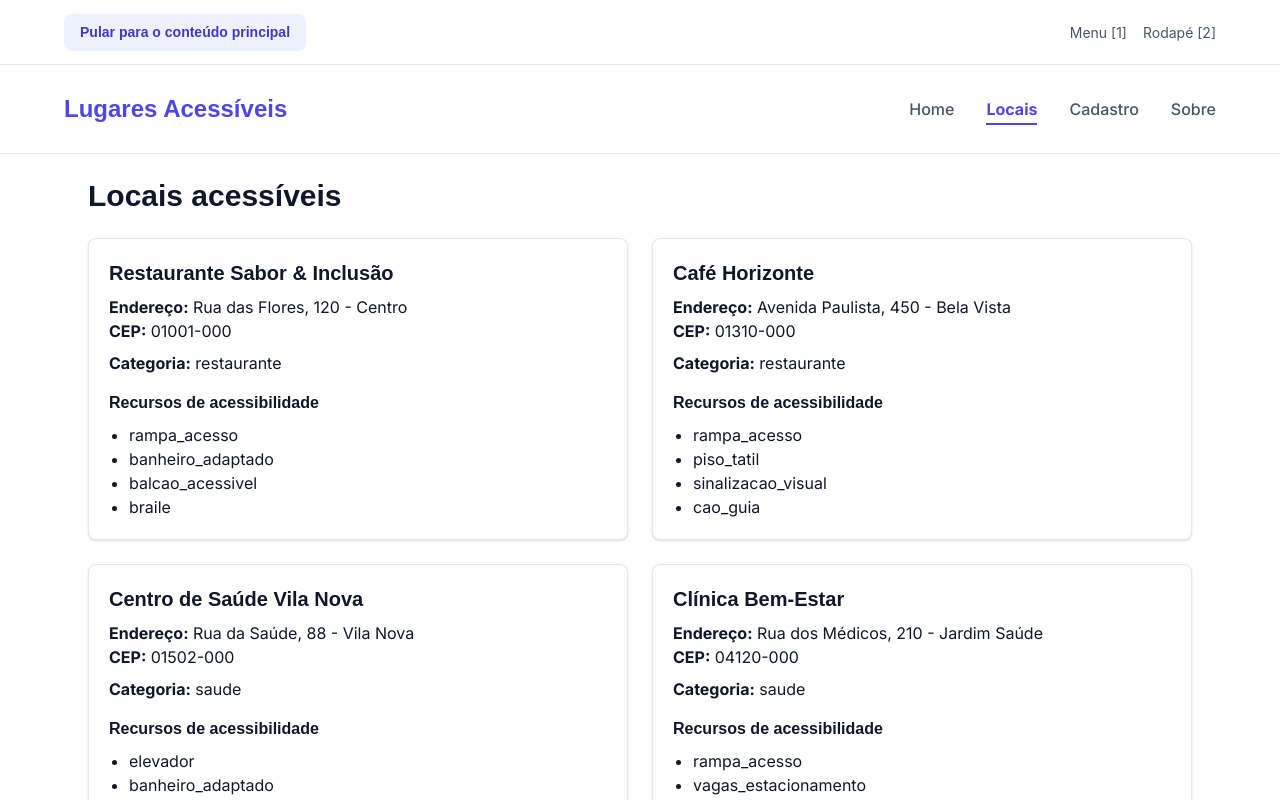
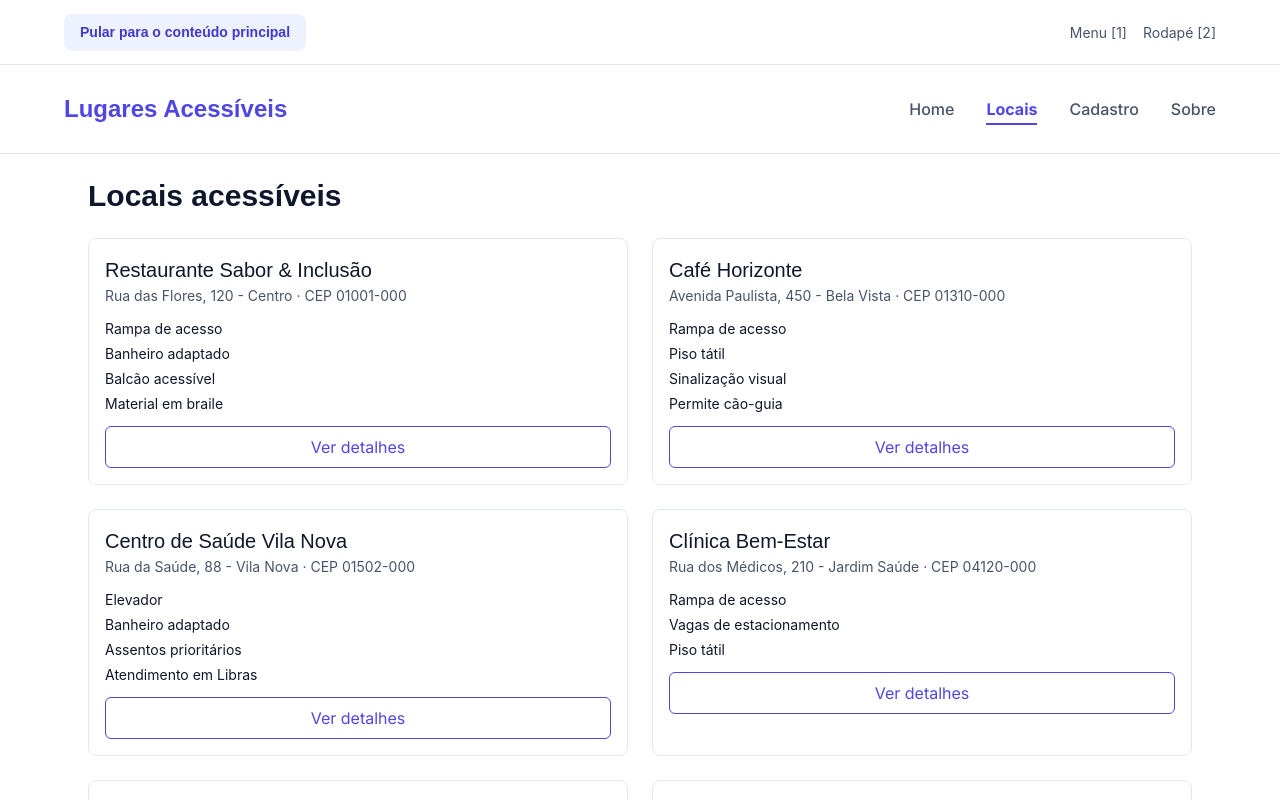
Before and after one commit to 1TDSPH-26/portal-locais-acessiveis, a React (Vite) app: page /locais in a window 1280 px wide. Shown: the top 800 px of the page. Built offline with nearby package versions, Linux system fonts and the light colour scheme; a web font is replaced by a local one.

Commit message:
refactor: Adaptando LocalCard para dados reais e integrando na página Locais

```diff
--- a/src/components/LocalCard/LocalCard.tsx
+++ b/src/components/LocalCard/LocalCard.tsx
@@ -1,49 +1,50 @@
 import { Link } from 'react-router'
+import type { Local, RecursoAcessibilidade } from '../../types/local'
 
-interface RecursoAcessibilidade {
-  texto: string
+const RECURSO_LABELS: Record<RecursoAcessibilidade, string> = {
+  rampa_acesso: 'Rampa de acesso',
+  banheiro_adaptado: 'Banheiro adaptado',
+  piso_tatil: 'Piso tátil',
+  sinalizacao_visual: 'Sinalização visual',
+  vagas_estacionamento: 'Vagas de estacionamento',
+  braile: 'Material em braile',
+  libras: 'Atendimento em Libras',
+  elevador: 'Elevador',
+  balcao_acessivel: 'Balcão acessível',
+  assentos_prioritarios: 'Assentos prioritários',
+  espaco_tranquilo: 'Espaço tranquilo',
+  cao_guia: 'Permite cão-guia',
 }
 
 interface LocalCardProps {
-  nome: string
-  localizacao: string
-  recursos: RecursoAcessibilidade[]
-  dataVerificacao: string
-  detalhesUrl: string
+  local: Local
+  detalhesUrl?: string
 }
 
-export default function LocalCard({
-  nome,
-  localizacao,
-  recursos,
-  dataVerificacao,
-  detalhesUrl,
-}: LocalCardProps) {
+export default function LocalCard({ local, detalhesUrl }: LocalCardProps) {
+  const localizacao = `${local.endereco} · CEP ${local.cep}`
+
   return (
-    <div className="border border-borda-decorativa rounded-lg p-4 bg-fundo flex flex-col gap-3">
+    <article className="border border-borda-decorativa rounded-lg p-4 bg-fundo flex flex-col gap-3">
       <div>
-        <h3 className="text-h3 font-display text-texto">{nome}</h3>
+        <h3 className="text-h3 font-display text-texto">{local.nome}</h3>
         <p className="text-corpo-14 text-secundaria">{localizacao}</p>
       </div>
 
       <ul className="flex flex-col gap-1">
-        {recursos.map((recurso, index) => (
-          <li key={index} className="text-corpo-14 text-texto">
-            {recurso.texto}
+        {local.recursosAcessibilidade.map((codigo) => (
+          <li key={codigo} className="text-corpo-14 text-texto">
+            {RECURSO_LABELS[codigo]}
           </li>
         ))}
       </ul>
 
       <Link
-        to={detalhesUrl}
+        to={detalhesUrl ?? '/locais'}
         className="text-botao font-corpo text-primaria-600 border border-primaria-600 rounded-md px-4 py-2 text-center focus:outline-none focus:ring-2 focus:ring-primaria-600 focus:ring-offset-2 hover:bg-fundo-suave"
       >
         Ver detalhes
       </Link>
-
-      <p className="text-legenda text-secundaria">
-        Verificado em {dataVerificacao}
-      </p>
-    </div>
+    </article>
   )
 }
--- a/src/pages/Locais/Locais.tsx
+++ b/src/pages/Locais/Locais.tsx
@@ -2,6 +2,7 @@ import { useEffect, useState } from 'react'
 import EmptyState from '../../components/Feedback/EmptyState'
 import ErrorMessage from '../../components/Feedback/ErrorMessage'
 import LoadingState from '../../components/Feedback/LoadingState'
+import LocalCard from '../../components/LocalCard/LocalCard'
 import { listaLocais } from '../../data/locais'
 import type { Local } from '../../types/local'
 
@@ -53,38 +54,7 @@ export default function Locais() {
 
       <section className="grid gap-6 md:grid-cols-2">
         {locais.map((local) => (
-          <article
-            key={local.id}
-            className="rounded-lg border border-gray-200 bg-white p-5 shadow-sm"
-          >
-            <h2 className="mb-2 font-display text-xl font-bold text-texto">
-              {local.nome}
-            </h2>
-
-            <p className="font-corpo text-corpo-16 text-texto">
-              <strong>Endereço:</strong> {local.endereco}
-            </p>
-
-            <p className="font-corpo text-corpo-16 text-texto">
-              <strong>CEP:</strong> {local.cep}
-            </p>
-
-            <p className="mt-2 font-corpo text-corpo-16 text-texto">
-              <strong>Categoria:</strong> {local.categoria}
-            </p>
-
-            <div className="mt-4">
-              <h3 className="mb-2 font-display text-corpo-16 font-bold text-texto">
-                Recursos de acessibilidade
-              </h3>
-
-              <ul className="list-disc pl-5 font-corpo text-corpo-16 text-texto">
-                {local.recursosAcessibilidade.map((recurso) => (
-                  <li key={recurso}>{recurso}</li>
-                ))}
-              </ul>
-            </div>
-          </article>
+          <LocalCard key={local.id} local={local} />
         ))}
       </section>
     </main>
```
